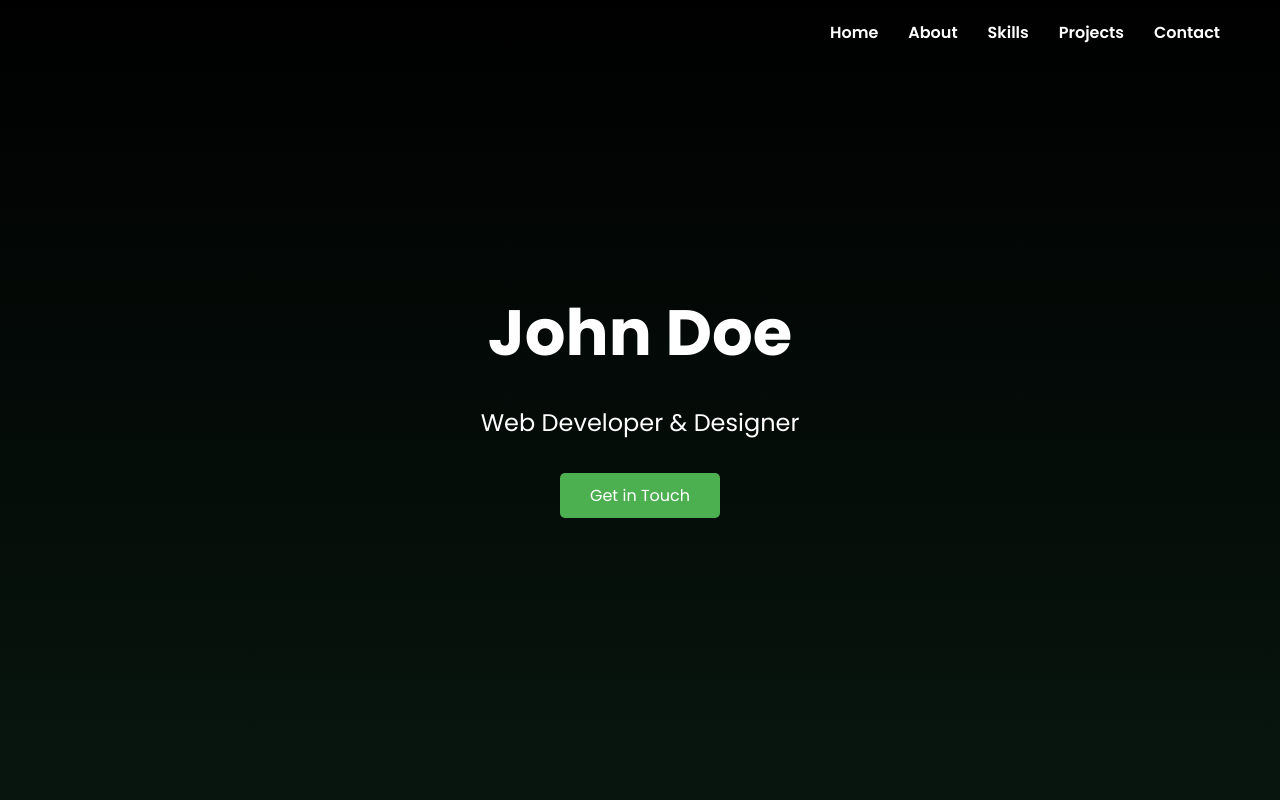
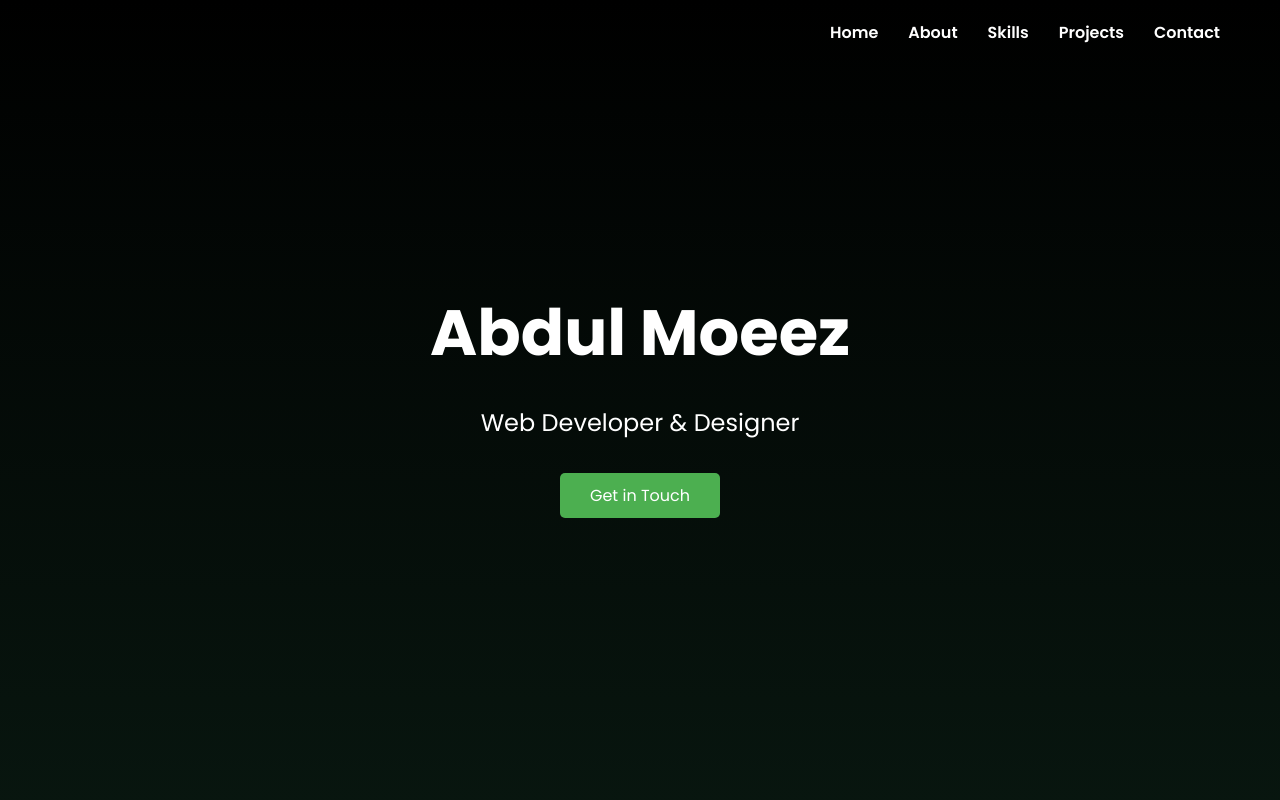
Before and after one commit to apex420/MoeezPortfolio, a plain HTML site: page index.html in a window 1280 px wide. Shown: the top 800 px of the page. Drawn offline with Linux system fonts and the light colour scheme.

Commit message:
Update index.html

```diff
--- a/index.html
+++ b/index.html
@@ -211,7 +211,7 @@
 
     <section id="home" class="hero">
         <div class="container">
-            <h1>John Doe</h1>
+            <h1>Abdul Moeez</h1>
             <p>Web Developer & Designer</p>
             <a href="#contact" class="btn">Get in Touch</a>
         </div>
```
